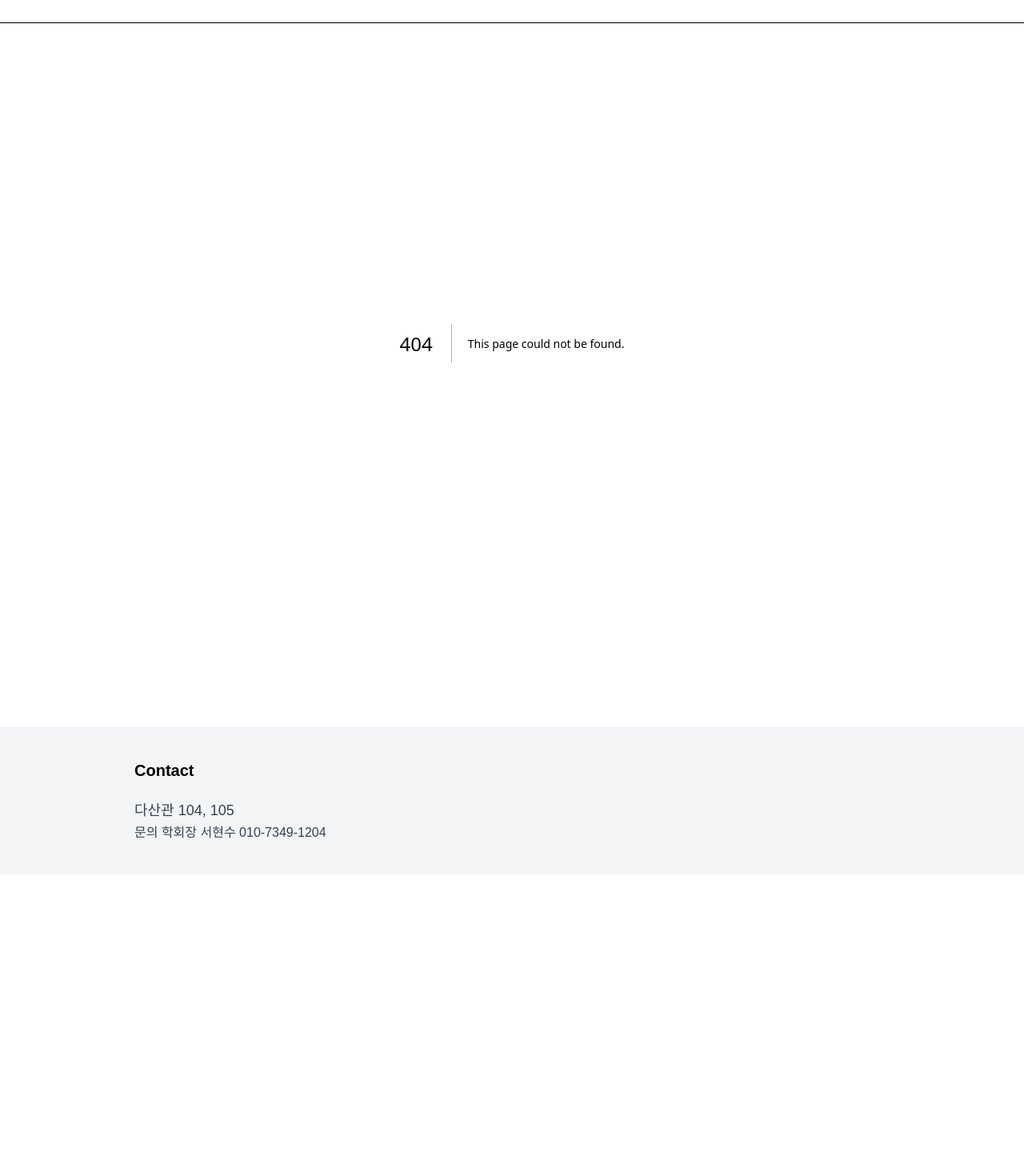
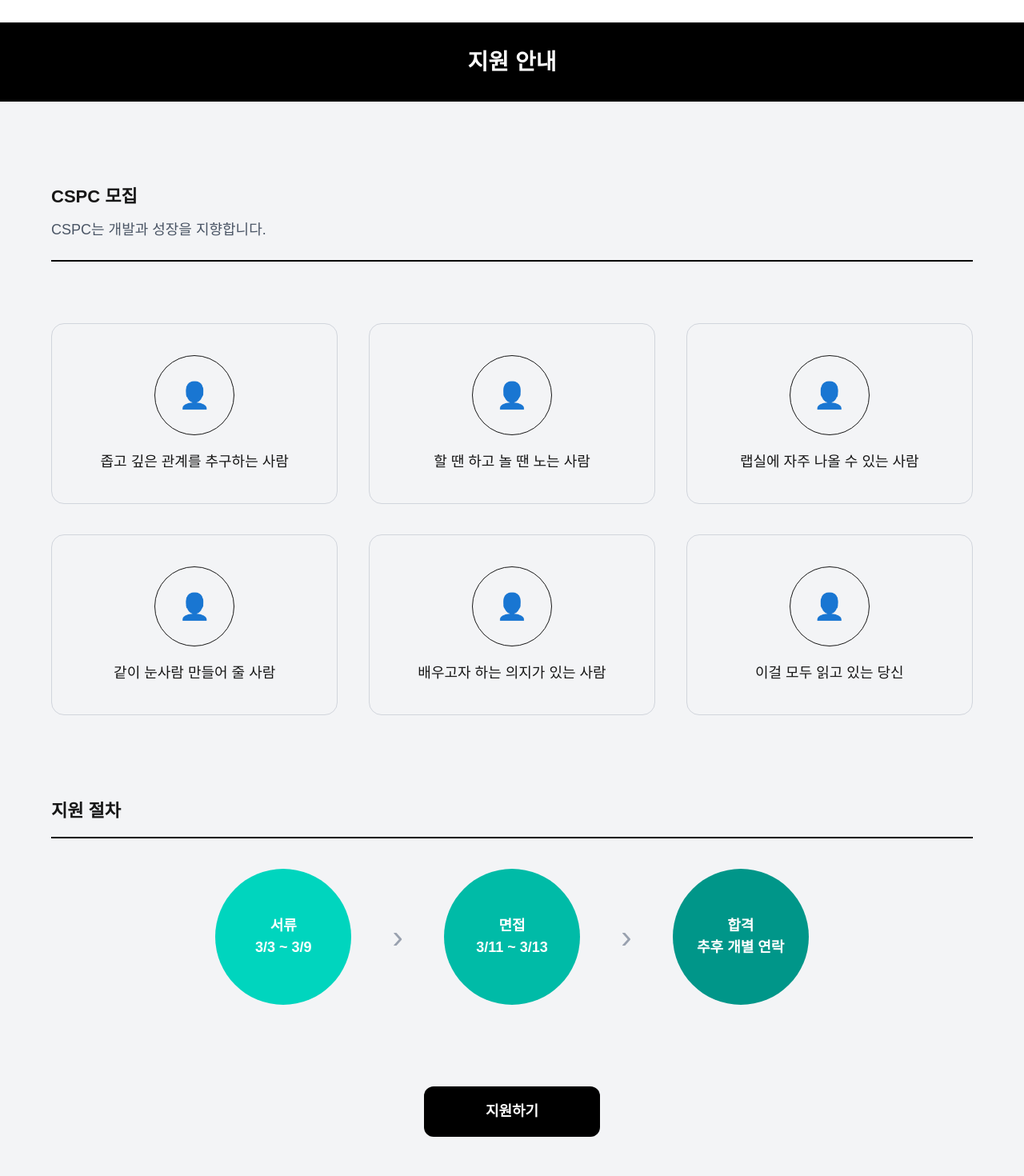
Before and after one commit to CSPCLAB/cspc-recruit-2026, a Next.js app: page /apply/about in a window 1280 px wide. Before the commit this address had no page. Shown: the part 80-1550 px from the top of the page at 80% size. Before the commit the page ends 1173 px from the top, so only its background shows below. Built offline with nearby package versions, Linux system fonts and the light colour scheme.

Commit message:
지원 안내 페이지

```diff
--- /dev/null
+++ b/app/apply/about/page.tsx
@@ -0,0 +1,113 @@
+"use client";
+
+import { useRouter } from "next/navigation";
+
+export default function ApplyInfoPage() {
+  const router = useRouter();
+
+  const targets = [
+    "좁고 깊은 관계를 추구하는 사람",
+    "할 땐 하고 놀 땐 노는 사람",
+    "랩실에 자주 나올 수 있는 사람",
+    "같이 눈사람 만들어 줄 사람",
+    "배우고자 하는 의지가 있는 사람",
+    "이걸 모두 읽고 있는 당신",
+  ];
+
+  return (
+    <main className="min-h-screen bg-gray-100">
+      {/* 상단 헤더 */}
+      <div className="bg-black text-white py-[clamp(16px,3vw,28px)] text-center text-[clamp(18px,2.5vw,28px)] font-semibold">
+        지원 안내
+      </div>
+
+      <div className="max-w-[1400px] mx-auto px-[clamp(16px,5vw,80px)] py-[clamp(40px,8vw,120px)]">
+
+        {/* 소개 */}
+        <section className="mb-[clamp(40px,6vw,100px)]">
+          <h2 className="text-[clamp(16px,2vw,22px)] font-bold mb-3">
+            CSPC 모집
+          </h2>
+          <p className="text-gray-600 text-[clamp(14px,1.5vw,18px)] mb-6">
+            CSPC는 개발과 성장을 지향합니다.
+          </p>
+          <div className="border-b-2 border-black w-full" />
+        </section>
+
+        {/* 지원 대상 */}
+        <section className="mb-[clamp(60px,8vw,140px)]">
+          <div className="grid grid-cols-1 sm:grid-cols-2 md:grid-cols-3 gap-[clamp(16px,3vw,40px)]">
+            {targets.map((item, index) => (
+              <div
+                key={index}
+                className="border border-gray-300 rounded-2xl p-[clamp(20px,3vw,40px)]
+                flex flex-col items-center justify-center text-center
+                transition-all duration-300 hover:bg-black hover:text-white hover:scale-105 cursor-pointer"
+              >
+                <div className="w-[clamp(60px,8vw,100px)] h-[clamp(60px,8vw,100px)] rounded-full border flex items-center justify-center mb-[clamp(10px,2vw,20px)] text-[clamp(18px,3vw,32px)]">
+                  👤
+                </div>
+                <p className="text-[clamp(13px,1.5vw,18px)] font-medium">
+                  {item}
+                </p>
+              </div>
+            ))}
+          </div>
+        </section>
+
+        {/* 지원 절차 */}
+        <section className="mb-[clamp(60px,8vw,140px)]">
+          <h3 className="text-[clamp(16px,2vw,22px)] font-bold mb-4">
+            지원 절차
+          </h3>
+          <div className="border-b-2 border-black w-full mb-[clamp(20px,3vw,50px)]" />
+
+          <div className="flex flex-col md:flex-row items-center justify-center gap-[clamp(20px,4vw,60px)]">
+
+            {/* 단계 */}
+            {[
+              { title: "서류", sub: "3/3 ~ 3/9", color: "bg-teal-400" },
+              { title: "면접", sub: "3/11 ~ 3/13", color: "bg-teal-500" },
+              { title: "합격", sub: "추후 개별 연락", color: "bg-teal-600" },
+            ].map((step, i) => (
+              <div key={i} className="flex items-center gap-[clamp(20px,4vw,60px)]">
+
+                <div
+                  className={`w-[clamp(90px,15vw,170px)] h-[clamp(90px,15vw,170px)]
+                  rounded-full ${step.color} text-white
+                  flex flex-col items-center justify-center text-center
+                  text-[clamp(12px,1.5vw,18px)] font-semibold`}
+                >
+                  {step.title}
+                  <br />
+                  {step.sub}
+                </div>
+
+                {i < 2 && (
+                  <span className="hidden md:block text-[clamp(20px,4vw,40px)] text-gray-400">
+                    ›
+                  </span>
+                )}
+              </div>
+            ))}
+          </div>
+        </section>
+
+        {/* 버튼 */}
+        <div className="flex justify-center">
+          <button
+            onClick={() => router.push("/apply")}
+            className="bg-black text-white
+            px-[clamp(30px,6vw,80px)]
+            py-[clamp(10px,2vw,18px)]
+            text-[clamp(14px,1.5vw,18px)]
+            rounded-xl font-semibold
+            hover:bg-gray-800 transition-all duration-300"
+          >
+            지원하기
+          </button>
+        </div>
+      </div>
+    </main>
+  );
+}
```
